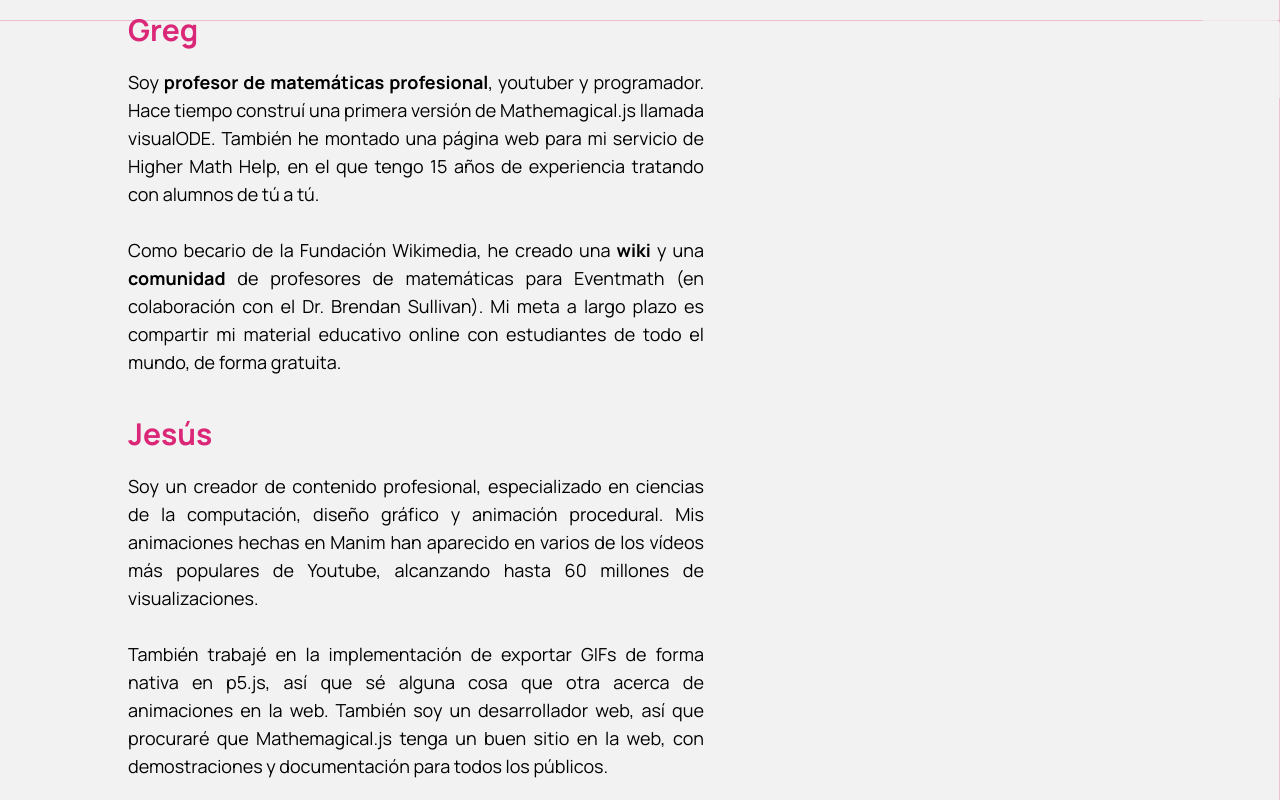
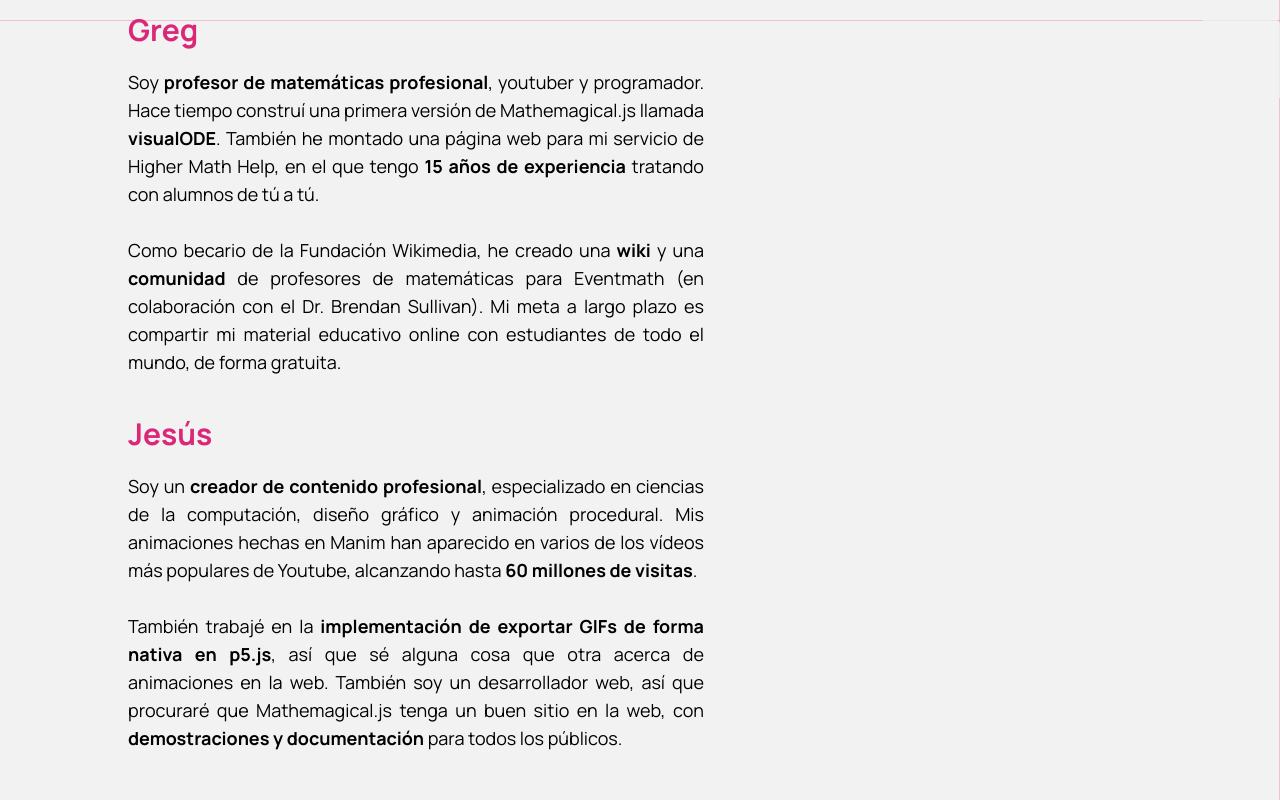
Before and after one commit to jesi-rgb/fellowship-proposal, a SvelteKit app: page /es in a window 1280 px wide. Shown: the part 1580-2380 px from the top of the page. Built offline with nearby package versions, Linux system fonts and the light colour scheme.

Commit message:
fixing bold content on page and added video deom

```diff
--- a/src/routes/es/+page.svelte
+++ b/src/routes/es/+page.svelte
@@ -69,9 +69,9 @@
 	<div class="mt-10 font-bold text-pink-600 text-3xl">Greg</div>
 	<Paragraph>
 		Soy <b>profesor de matemáticas profesional</b>, youtuber y programador. Hace tiempo construí una
-		primera versión de Mathemagical.js llamada visualODE. También he montado una página web para mi
-		servicio de Higher Math Help, en el que tengo 15 años de experiencia tratando con alumnos de tú
-		a tú.
+		primera versión de Mathemagical.js llamada <b>visualODE</b>. También he montado una página web
+		para mi servicio de Higher Math Help, en el que tengo <b>15 años de experiencia</b> tratando con
+		alumnos de tú a tú.
 
 		<br />
 		<br />
@@ -81,16 +81,16 @@
 	</Paragraph>
 	<div class="mt-10 font-bold text-pink-600 text-3xl">Jesús</div>
 	<Paragraph>
-		Soy un creador de contenido profesional, especializado en ciencias de la computación, diseño
-		gráfico y animación procedural. Mis animaciones hechas en Manim han aparecido en varios de los
-		vídeos más populares de Youtube, alcanzando hasta 60 millones de visualizaciones.
+		Soy un <b>creador de contenido profesional</b>, especializado en ciencias de la computación,
+		diseño gráfico y animación procedural. Mis animaciones hechas en Manim han aparecido en varios
+		de los vídeos más populares de Youtube, alcanzando hasta <b>60 millones de visitas</b>.
 
 		<br />
 		<br />
-		También trabajé en la implementación de exportar GIFs de forma nativa en p5.js, así que sé alguna
-		cosa que otra acerca de animaciones en la web. También soy un desarrollador web, así que procuraré
-		que Mathemagical.js tenga un buen sitio en la web, con demostraciones y documentación para todos
-		los públicos.
+		También trabajé en la <b>implementación de exportar GIFs de forma nativa en p5.js</b>, así que
+		sé alguna cosa que otra acerca de animaciones en la web. También soy un desarrollador web, así
+		que procuraré que Mathemagical.js tenga un buen sitio en la web, con
+		<b>demostraciones y documentación</b> para todos los públicos.
 	</Paragraph>
 </Page>
 
--- a/src/routes/es/proposal/+page.svelte
+++ b/src/routes/es/proposal/+page.svelte
@@ -137,4 +137,14 @@
 			</li>
 		</ul>
 	</Paragraph>
+	<Heading>Demo</Heading>
+	<iframe
+		class="w-full border-2 border-pink-600 rounded-xl"
+		height="315"
+		src="https://www.youtube.com/embed/Br40z-lpC3o"
+		title="YouTube video player"
+		frameborder="0"
+		allow="accelerometer; autoplay; clipboard-write; encrypted-media; gyroscope; picture-in-picture; web-share"
+		allowfullscreen
+	/>
 </div>
```
